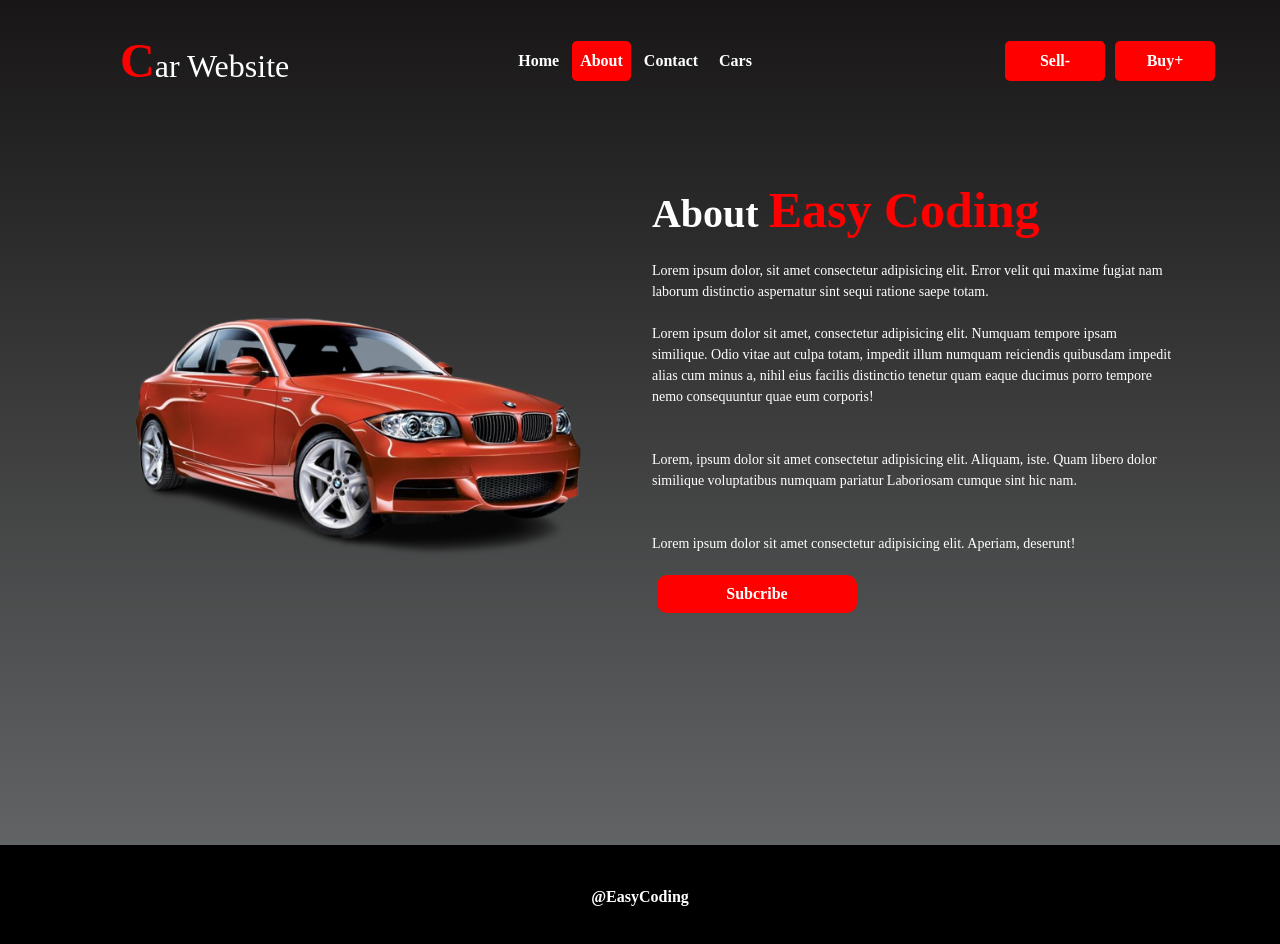
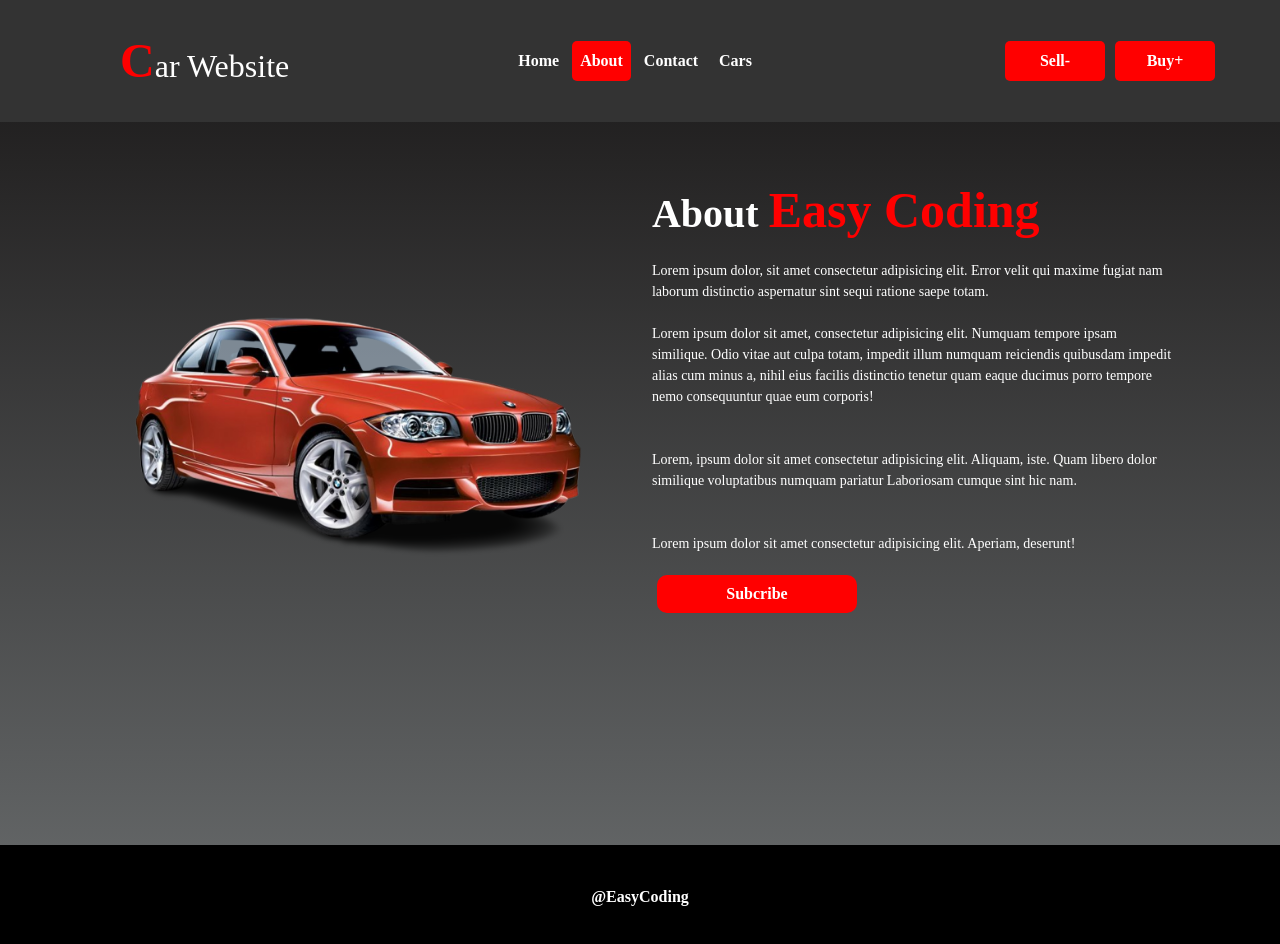
Before and after one commit to SpaceJamHD/Car, a plain HTML site: page abouts.html in a window 1280 px wide. Drawn offline with nearby package versions, Linux system fonts and the light colour scheme; a web font is replaced by a local one.

Commit message:
About End

```diff
--- a/abouts.css
+++ b/abouts.css
@@ -3,6 +3,10 @@
 .about_us_page {
   color: var(--white) !important;
   overflow: hidden;
+}
+
+.about_us_page nav {
+  background: rgb(51, 51, 51);
 }
 
 .about_us_page .about_us_main_section {
```
